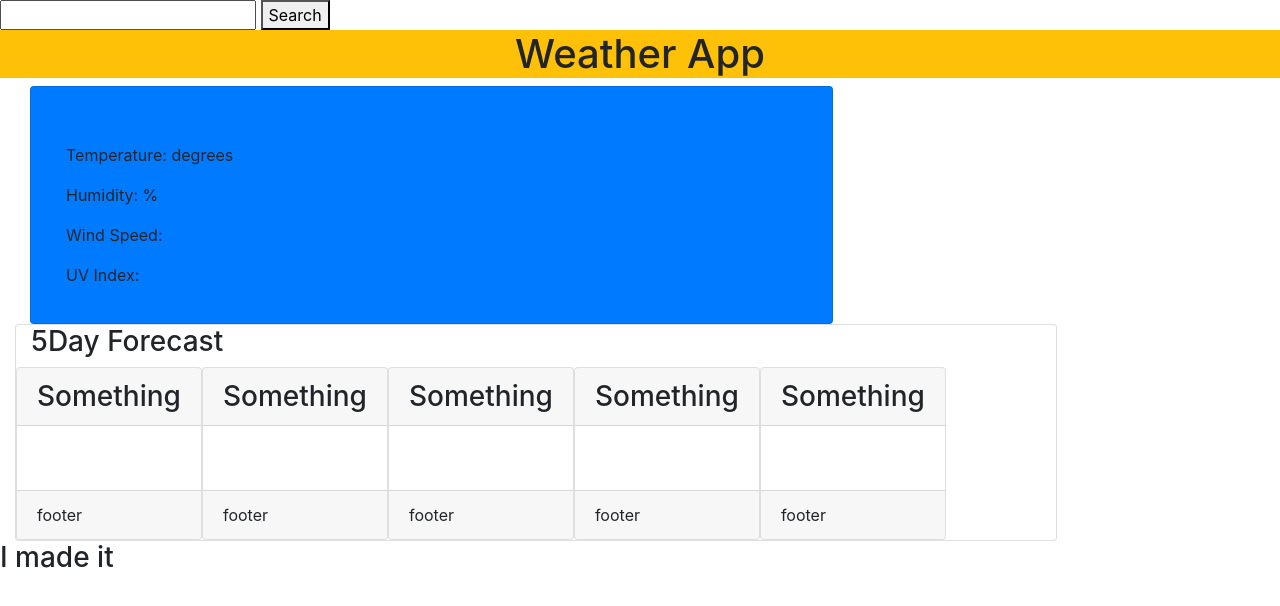
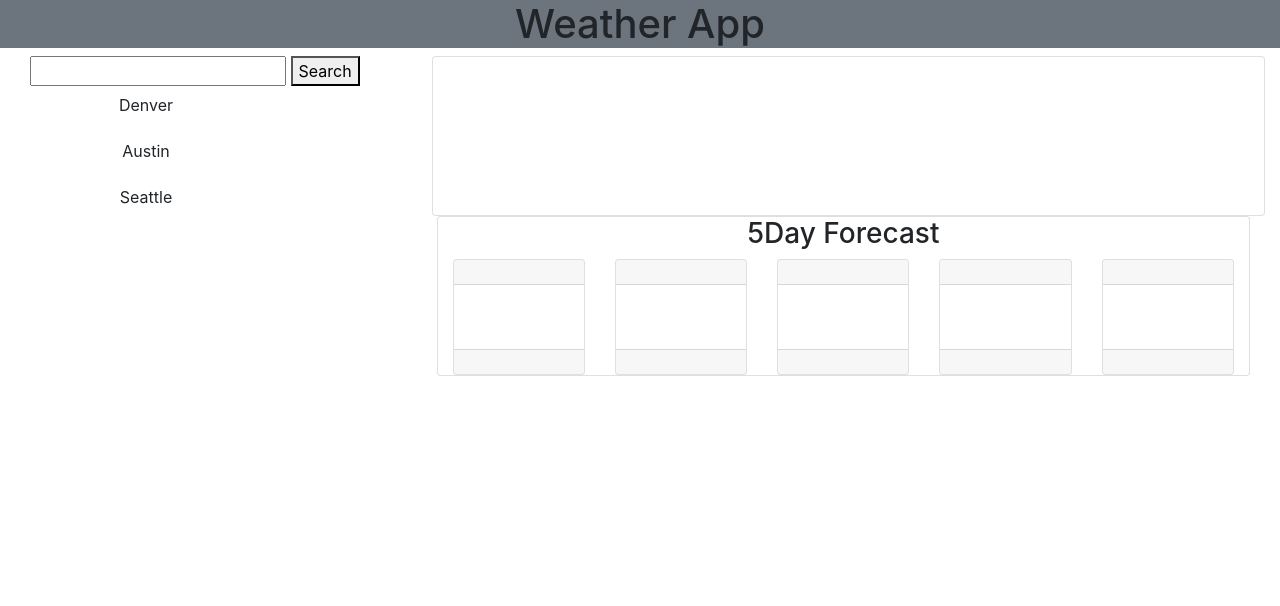
Before and after one commit to simmonstrever/weatherApp, a plain HTML site: page index.html in a window 1280 px wide. Drawn offline with nearby package versions, Linux system fonts and the light colour scheme.

Commit message:
Weather app is complete, wish I wouldve spent more time methodically planning but will go back and restyle it as I spent far more time on functionality than styling but none the less am proud of the final product

```diff
--- a/index.html
+++ b/index.html
@@ -16,123 +16,44 @@
 </head>
 
 <body>
-    <input class="text" id="search-text">
-    <button class="button" id="search">
-        Search
-    </button>
 
-    <header class="bg-warning">
+
+    <header class="bg-secondary">
         <h1 class="text-center">Weather App</h1>
     </header>
 
-    <body>
-
-        <div class="container-fluid">
 
 
-            <div class="col-md-8">
-
-                <div class="row">
-
+    <div class="container-fluid">
+        <div class="col-md-12">
+            <div class="row">
+                <div class="col-md-4 ">
+                    <div>
+                        <input class="text" id="search-text">
+                        <button class="button" id="search">
+                            Search
+                        </button>
                     </div>
-                    <div class="col-md-12 bg-primary card" id="currentWeather">
-                        <div class="card-body">
-                            <div>
-                                <h3 id="city-name" id="current" class="card-title"> </h3>
-                                <img class=" card-title icon " id="wicon" src="">
+                    <div class="btn-group-vertical col-md-12">
+                        <div class="row">
+                        <button class="btn btn-block" href="http://api.openweathermap.org/data/2.5/forecast?q=Denver&units=imperial&appid=922170f09e7e847c60969243d491caad"><span>Denver </span></button>
+                        <button class="btn btn-block"> <span> Austin </span></button>
+                        <button class="btn btn-block"> <span> Seattle </span> </button>
                             </div>
-                            <p class="card-text">Temperature: <span id="temperature"></span> degrees</p>
-                            <p class="card-text">Humidity: <span id="humidity"></span> %</p>
-                            <p>Wind Speed: <span id="wind-speed"></span></p>
-                            <p>UV Index: <span id="uv"></span></p>
-                        </div>
                     </div>
-
                 </div>
 
+                <div class="col-md-8 card" id="currentWeather">
+                    <div class="card-body">
+                        <div class="row">
+                            <h3 id="city-name" id="current" class="card-title"></h3>
+                            <a><img class=" icon" id="wicon" src=""></a>
 
-
-
-
-
-            <div class="col-md-10 card" id="forecast-container">
-                <h3> 5Day Forecast </h3>
-
-                <div class="row">
-                    <!-- first -->
-                    <div class="card" id="day1">
-                        <h3 class="card-header" id="temp1">
-                            Something
-                        </h3>
-                        <div class="card-body">
-                            <p class="card-text">
-                                <a><img class="card-img-top" id="icon1" src=""></a>
-                            </p>
                         </div>
-                        <div class="card-footer">
-                            footer
-                        </div>
-
-                    </div>
-
-                    <!-- second day -->
-                    <div class="card" id="day2">
-                        <h3 class="card-header" id="temp2">
-                            Something
-                        </h3>
-                        <div class="card-body">
-                            <p class="card-text">
-                                <a><img class="card-img-top" id="icon2" src=""></a>
-                            </p>
-                        </div>
-                        <div class="card-footer">
-                            footer
-                        </div>
-                    </div>
-
-                    <!-- 3rd -->
-                    <div class="card" id="day3">
-                        <h3 class="card-header" id="temp3">
-                            Something
-                        </h3>
-                        <div class="card-body">
-                            <p class="card-text">
-                                <a><img class="card-img-top" id="icon3" src=""></a>
-                            </p>
-                        </div>
-                        <div class="card-footer">
-                            footer
-                        </div>
-
-                    </div>
-
-                    <div class="card" id="day4">
-                        <h3 class="card-header" id="temp4">
-                            Something
-                        </h3>
-                        <div class="card-body">
-                            <p class="card-text">
-                                <img class="card-img-top" id="icon4" src="">
-                            </p>
-                        </div>
-                        <div class="card-footer">
-                            footer
-                        </div>
-
-                    </div>
-                    <div class="card" id="day5">
-                        <h3 class="card-header" id="temp5">
-                            Something
-                        </h3>
-                        <div class="card-body">
-                            <p class="card-text">
-                                <img class="card-img-top" id="icon5" src="">
-                            </p>
-                        </div>
-                        <div class="card-footer">
-                            footer
-                        </div>
-
+                        <p class="card-text"><span id="temperature"></span></p>
+                        <p class="card-text"><span id="humidity"></span> </p>
+                        <p><span id="wind-speed"></span></p>
+                        <p><span id="uv"></span></p>
                     </div>
                 </div>
             </div>
@@ -144,70 +65,99 @@
 
 
 
+        <div class="col-md-12">
+
+            <div class="col-md-8 card float-right" id="forecast-container">
+                <h3 class="text-center"> 5Day Forecast </h3>
+
+                <div class="row card-deck">
+                    <!-- first -->
+                    <div class="card" id="day1">
+                        <h3 class="card-header" id="temp1">
+
+                        </h3>
+                        <div class="card-body">
+                            <p class="card-text">
+                                <a><img class="card-img-top" id="icon1" src=""></a>
+
+                            </p>
+                        </div>
+                        <div class="card-footer" id="footer1">
+
+                        </div>
+
+                    </div>
+
+                    <!-- second day -->
+                    <div class="card" id="day2">
+                        <h3 class="card-header" id="temp2">
+
+                        </h3>
+                        <div class="card-body">
+                            <p class="card-text">
+                                <a><img class="card-img-top" id="icon2" src=""></a>
+                            </p>
+                        </div>
+                        <div class="card-footer" id="footer2">
+
+                        </div>
+                    </div>
+
+                    <!-- 3rd -->
+                    <div class="card" id="day3">
+                        <h3 class="card-header" id="temp3">
+
+                        </h3>
+                        <div class="card-body">
+                            <p class="card-text">
+                                <a><img class="card-img-top" id="icon3" src=""></a>
+                            </p>
+                        </div>
+                        <div class="card-footer" id="footer3">
+
+                        </div>
+
+                    </div>
+
+                    <div class="card" id="day4">
+                        <h3 class="card-header" id="temp4">
+
+                        </h3>
+                        <div class="card-body">
+                            <p class="card-text">
+                                <img class="card-img-top" id="icon4" src="">
+                            </p>
+                        </div>
+                        <div class="card-footer" id="footer4">
+
+                        </div>
+
+                    </div>
+                    <div class="card" id="day5">
+                        <h3 class="card-header" id="temp5">
+
+                        </h3>
+                        <div class="card-body">
+                            <p class="card-text">
+                                <img class="card-img-top" id="icon5" src="">
+                            </p>
+                        </div>
+                        <div class="card-footer" id="footer5">
+
+                        </div>
+
+                    </div>
+                </div>
+            </div>
+
+        </div>
 
 
-        <!-- <div class="container-fluid"> -->
+    </div>
 
-
-        <!-- <div class="col-8">
-
-                <div class="card">
-
-                    <div class="card-body">
-                        <div>
-                            <h3 id="city-name" id="current" class="card-title"> </h3>
-                            <img class=" card-title icon " id="wicon" src="">
-                        </div>
-                        <p class="card-text">Temperature: <span id="temperature"></span> degrees</p>
-                        <p class="card-text">Humidity: <span id="humidity"></span> %</p>
-                        <p>Wind Speed: <span id="wind-speed"></span></p>
-                        <p>UV Index: <span id="uv"></span></p>
-                    </div>
-                </div> -->
-
-
-
-
-
-
-
-
-
-
-
-
-
-        <footer class="footer">
-            <h3>I made it</h3>
-        </footer>
-
-
-
-
-
-        <script src="https://code.jquery.com/jquery-3.4.1.min.js"></script>
-        <script src="https://cdnjs.cloudflare.com/ajax/libs/jquery/3.2.1/jquery.min.js"></script>
-        <script src="assets/script.js"></script>
-    </body>
+   <script src="https://code.jquery.com/jquery-3.4.1.min.js"></script>
+    <script src="https://cdnjs.cloudflare.com/ajax/libs/jquery/3.2.1/jquery.min.js"></script>
+    <script src="assets/script.js"></script>
+</body>
 
 </html>
-
-
-
-
-
-
-
-
-<!-- <div class="card" style="width: 18rem;">
-    <img src="..." class="card-img-top" alt="...">
-    <div class="card-body">
-      <h5 class="card-title">Card title</h5>
-      <p class="card-text">Some quick example text to build on the card title and make up the bulk of the card's content.</p>
-    </div>
-    <ul class="list-group list-group-flush">
-      <li class="list-group-item">Cras justo odio</li>
-      <li class="list-group-item">Dapibus ac facilisis in</li>
-      <li class="list-group-item">Vestibulum at eros</li>
-    </ul>
-  </div> -->
```
Also changed, not shown: assets/script.js (+27 -69 lines), 1 other file.
